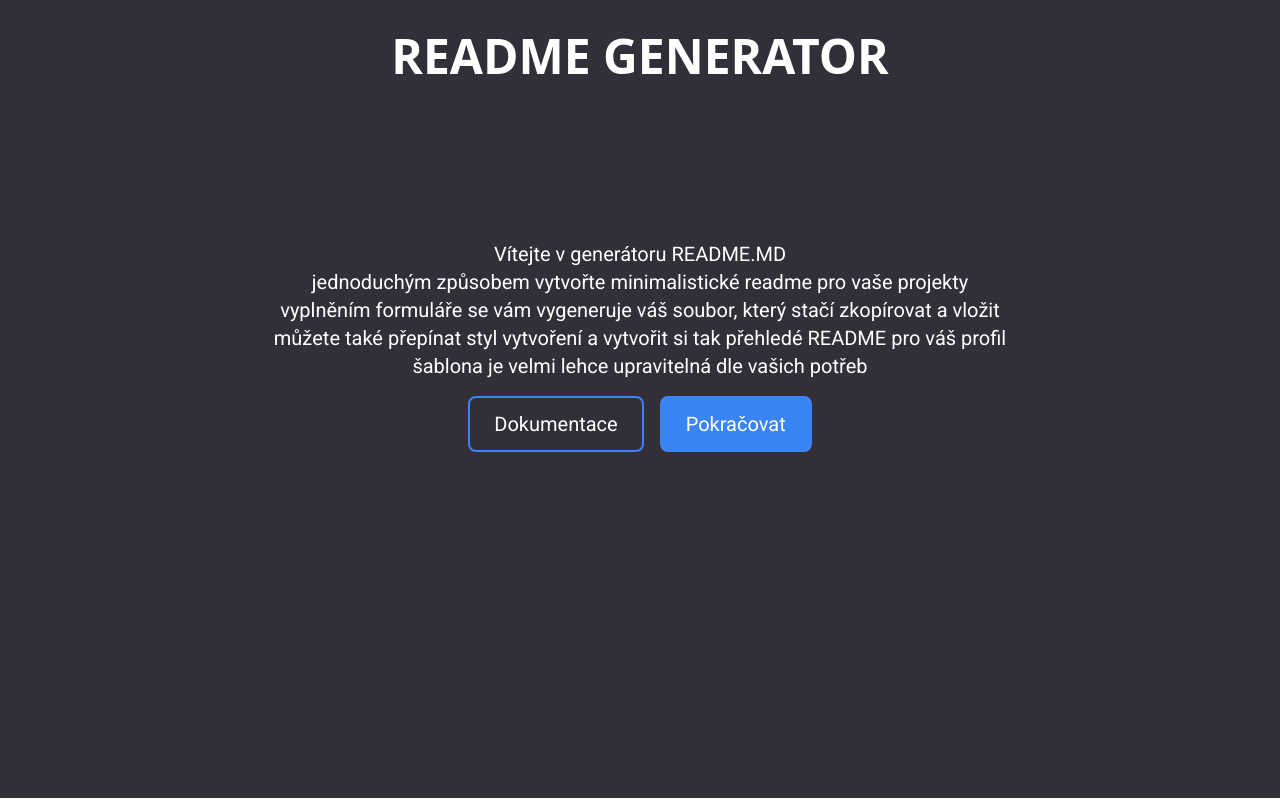
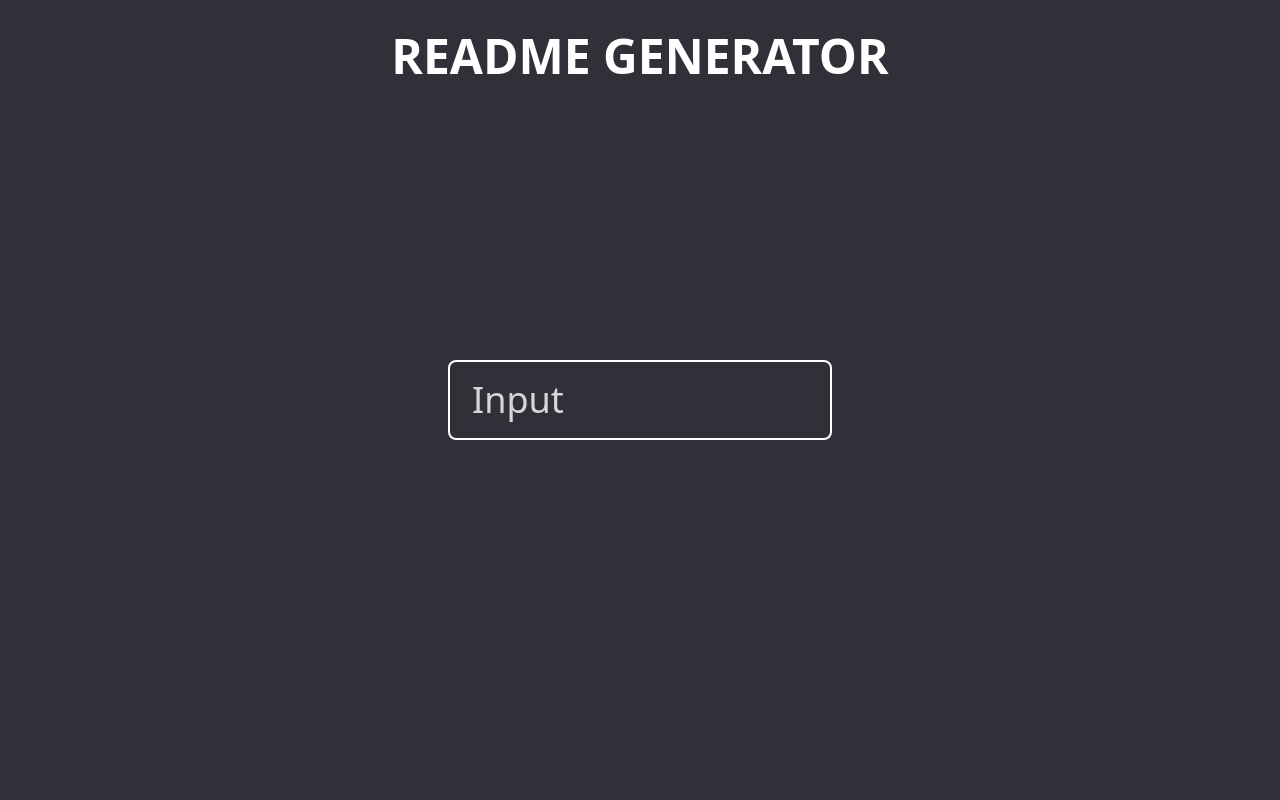
Before and after one commit to OndrejLosensky/generate-readme, a React (Create React App) app: page / in a window 1280 px wide. Shown: the top 800 px of the page. Built offline with nearby package versions, Linux system fonts and the light colour scheme; the HTML template or start-up script is replaced by a standard one.

Commit message:
google-like Input animation

```diff
--- /dev/null
+++ b/src/App.css
@@ -0,0 +1,4 @@
+input[type="text"]:focus ~ .input-text,
+input[type="text"]:not(:placeholder-shown) ~ .input-text{
+  @apply text-blue-500 transform -translate-y-10 -translate-x-2 scale-75;
+}
--- a/src/components/home/Home.js
+++ b/src/components/home/Home.js
@@ -3,7 +3,7 @@ import CreateReadme from "../createReadme/CreateReadme";
 import Footer from "../footer/Footer"
 import Header from "../header/Header";
 import ScrollProgressBar from "../scrollProgressBar/ScrollProgressBar";
-
+import "../../index.css"
 
 const Home = (props) => {
     return(
@@ -12,6 +12,14 @@ const Home = (props) => {
         <div>
           <Header/>
           <ScrollProgressBar />
+
+          <div className="App h-screen flex justify-center items-center bg-black">
+            <label className='relative cursor-pointer'>
+              <input type="text" placeholder="Input" className='h-20 w-96 px-6 text-4xl text-whiteText bg-darkBg border-white border-2 rounded-lg border-opacity-50 outline-none focus:border-buttonColor placeholder-copiedColor placeholder-opacity-0 transition duration-200' />
+              <span className='text-4xl text-whiteText text-opacity-80 bg-darkBg absolute left-5 top-5 px-1 transition duration-200 input-text'>Input</span>
+            </label>
+          </div>
+
           <div className='text-whiteText text-xl text-center justify-center font-light pt-60 font-roboto'>
             <p> Vítejte v generátoru README.MD </p>
             <p> jednoduchým způsobem vytvořte minimalistické readme pro vaše projekty </p>
--- a/src/index.css
+++ b/src/index.css
@@ -1,6 +1,12 @@
 @tailwind base;
 @tailwind components;
 @tailwind utilities;
+
+input[type="text"]:focus ~ .input-text,
+input[type="text"]:not(:placeholder-shown) ~ .input-text{
+  @apply text-buttonColor transform -translate-y-10 -translate-x-2 scale-75;
+}
+
 
 
 .scroll-animation {
```
